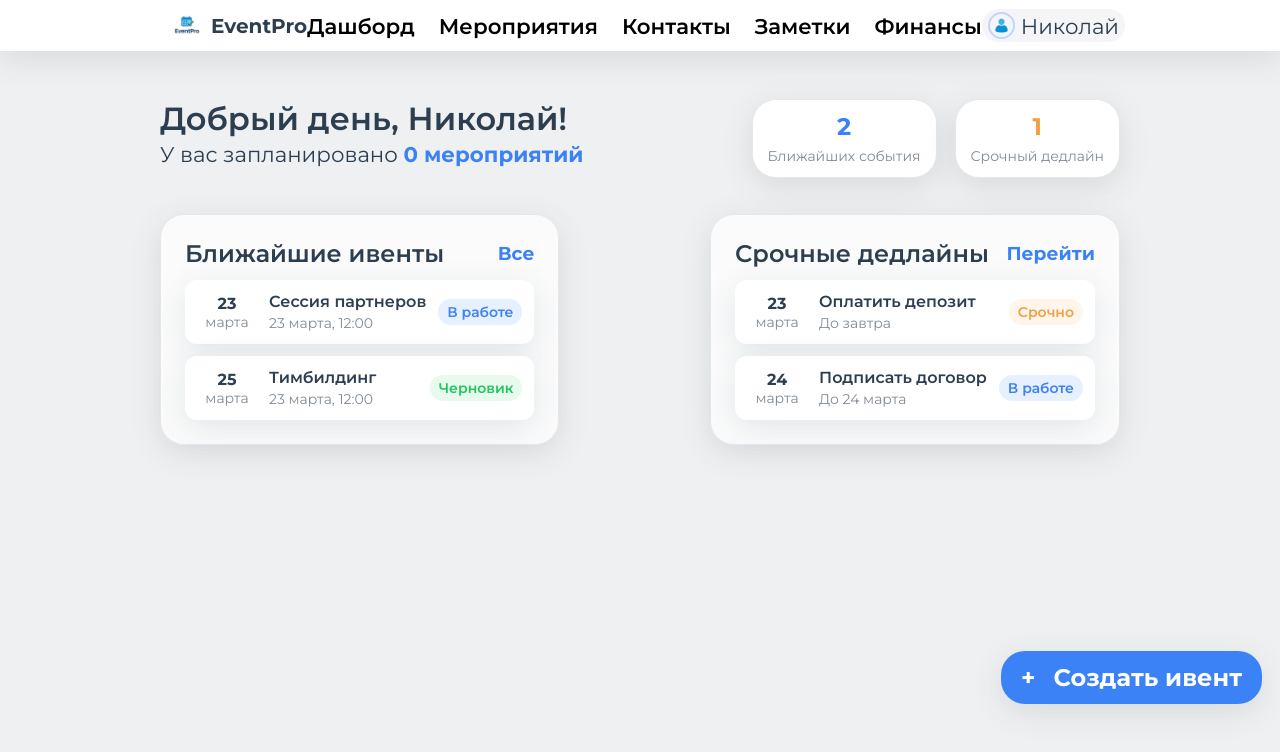
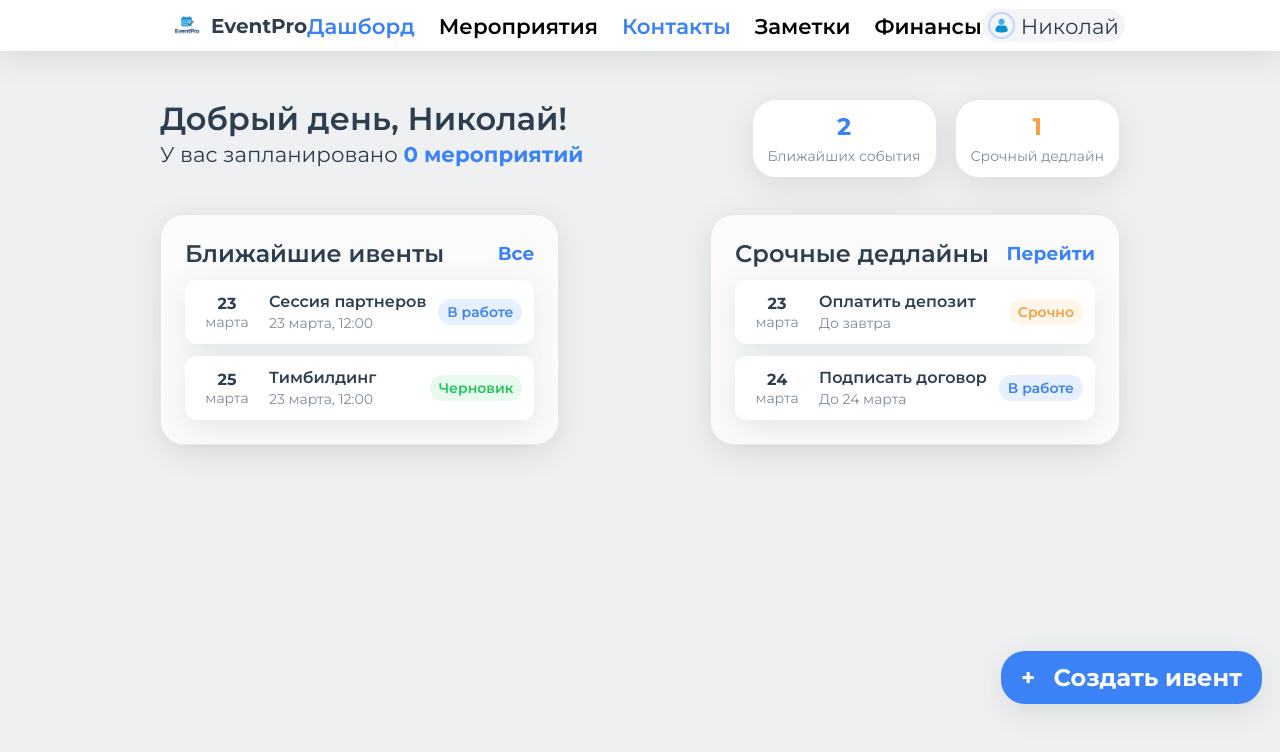
Before and after one commit to SpyBorgFly/Makevent, a React (Create React App) app in the folder frontend/eventmaker_frontend/: page / in a window 1280 px wide. Shown: the top 752 px of the page. Built offline with nearby package versions, Linux system fonts and the light colour scheme; no server answers.

Commit message:
Добавление active эффекта при активной вкладке в хэдере

```diff
--- a/frontend/eventmaker_frontend/src/index.css
+++ b/frontend/eventmaker_frontend/src/index.css
@@ -105,6 +105,10 @@ body {
 
 .nav__menu-list-item {
     list-style: none;
+}
+
+.menu-link.active {
+    color: var(--color-blue);
 }
 
 .menu-link {
```
